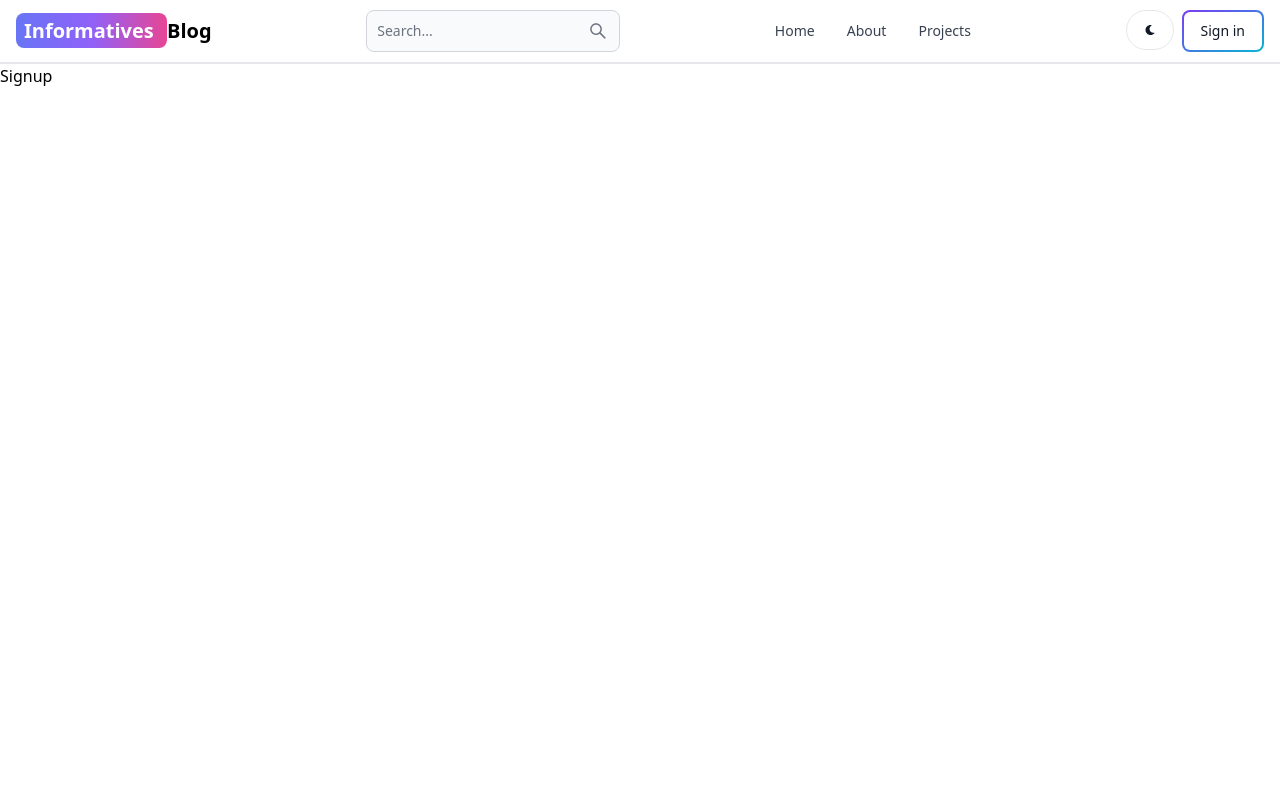
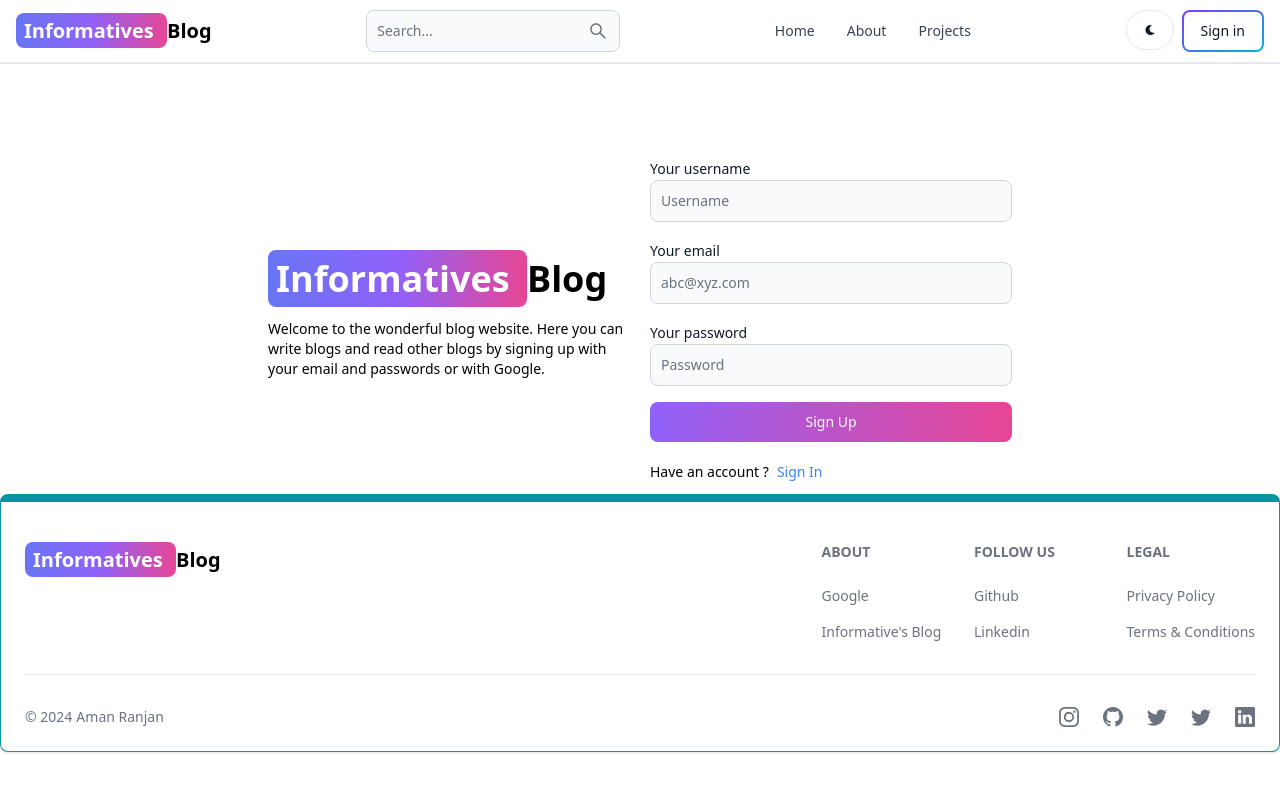
Before and after one commit to AmanRanjan-01/mern-blog, a React (Vite) app in the folder client/: page /sign-up in a window 1280 px wide. Shown: the top 792 px of the page. Built offline with nearby package versions, Linux system fonts and the light colour scheme.

Commit message:
Completing the Signup page UI and Functionalities with Footer Component

```diff
--- a/client/src/App.jsx
+++ b/client/src/App.jsx
@@ -7,6 +7,7 @@
 import Projects from './pages/Projects'
 import { BrowserRouter,Route,Routes  } from 'react-router-dom'
 import Header from './components/Header'
+import Footer from './components/Footer'
 export default function App() {
   return (
     <BrowserRouter>
@@ -19,7 +20,7 @@
       <Route path="/dashboard" element={<Dashboard />} />
       <Route path="/projects" element={<Projects />} />
     </Routes>
-
+    <Footer/>
     </BrowserRouter>
   )
 }
--- /dev/null
+++ b/client/src/components/Footer.jsx
@@ -0,0 +1,71 @@
+import { Footer } from 'flowbite-react'
+import React from 'react'
+import { Link } from 'react-router-dom'
+import {BsInstagram , BsTwitter , BsGithub,BsLinkedin } from 'react-icons/bs'
+export default function FooterComp() {
+  return (
+    <Footer container className='border border-t-8 border-teal-500'>
+        <div className='w-full max-w-7xl mx-auto'>
+            <div className='grid w-full justify-between sm:flex md:grid-cols-1'>
+                <div className='mt-5'>
+                    <Link to="/" className='self-center whitespace-nowrap text-lg sm:text-xl font-semibold dark:text-white'>
+                    <span className='px-2 py-1 bg-gradient-to-r from-indigo-500 via-purple-500 to-pink-500 rounded-lg text-white'>Informatives </span>
+                    Blog
+                    </Link>
+                </div>
+                <div className='grid grid-cols-2 gap-8 mt-4 sm:grid-cols-3 sm:gap-6'>
+                    <div>
+                    <Footer.Title title='About' />
+                    <Footer.LinkGroup col>
+                        <Footer.Link href='https://www.google.com' target='_blank' rel='noopener noreferrer'>
+                            Google
+                        </Footer.Link>
+                        <Footer.Link href='/about' target='_blank' rel='noopener noreferrer'>
+                            Informative's Blog
+                        </Footer.Link>
+
+                    </Footer.LinkGroup>
+                    </div>
+                    <div>
+                    <Footer.Title title='Follow Us' />
+                    <Footer.LinkGroup col>
+                        <Footer.Link href='https://github.com/AmanRanjan-01' target='_blank' rel='noopener noreferrer'>
+                            Github
+                        </Footer.Link>
+                        <Footer.Link href='https://www.linkedin.com/in/aman-ranjan-14028b232/' target='_blank' rel='noopener noreferrer'>
+                            Linkedin
+                        </Footer.Link>
+
+                    </Footer.LinkGroup>
+                    </div>
+                    <div>
+                    <Footer.Title title='Legal' />
+                    <Footer.LinkGroup col>
+                        <Footer.Link href='#'>
+                            Privacy Policy
+                        </Footer.Link>
+                        <Footer.Link href='#'>
+                            Terms &amp; Conditions
+                        </Footer.Link>
+
+                    </Footer.LinkGroup>
+                    </div>
+                </div>
+            </div>
+            <Footer.Divider />
+            <div className='w-full sm:flex sm:items-center sm:justify-between'>
+                <Footer.Copyright href='#' by='Aman Ranjan' year={new Date().getFullYear()} />
+            <div className='flex gap-6 sm:mt-0 mt-4 sm:justify-center'>
+                <Footer.Icon href="#" icon={BsInstagram}/>
+                <Footer.Icon href="#" icon={BsGithub}/>
+                <Footer.Icon href="#" icon={BsTwitter}/>
+                <Footer.Icon href="#" icon={BsTwitter}/>
+                <Footer.Icon href='#' icon = {BsLinkedin}/>
+
+            </div>
+            </div>
+
+        </div>
+    </Footer>
+  )
+}
--- a/client/src/pages/Signup.jsx
+++ b/client/src/pages/Signup.jsx
@@ -1,7 +1,99 @@
-import React from 'react'
+import React, { useState } from 'react'
+import {Alert, Button, Label, Spinner, TextInput} from 'flowbite-react';
+import {Link , useNavigate} from 'react-router-dom';
+export default function Signup() {
+  const [formData,setFormData]= useState({});
+  const [errorMessage , setErrorMessage] = useState(null);
+  const [loading,setLoading]=useState(false);
+  const navigate = useNavigate();
+  const handleChange = (e)=>{
+    setFormData({...formData , [e.target.id]:e.target.value.trim()});
+  }
+  const handleSubmit = async (e)=>{
+    e.preventDefault();
+    if(!formData.username || !formData.email || !formData.password){
+      return setErrorMessage('Please fill out all fields')
+    }
+    try {
+      setLoading(true);
+      setErrorMessage(null);
+      const res = await fetch('/api/auth/signup',{
+        method: 'POST',
+        headers :{'Content-Type' : 'application/json'},
+        body:JSON.stringify(formData),
+      });
+      const data= await res.json();
+      if(data.success === false){
+        return setErrorMessage(data.message);
+      }
+      setLoading(false);
+      if(res.ok){
+        navigate('/sign-in');
+      }
+    } catch (error) {
+      setErrorMessage(error.message);
+      setLoading(false);
+    }
+  }
+  return (
+    <div className='min-h-screeen mt-20'>
+      <div className='flex p-3 max-w-3xl mx-auto flex-col md:flex-row md:items-center gap-5'>
+        <div className='flex-1'>
+      <Link to="/" className='text-4xl font-bold dark:text-white'>
+            <span className='px-2 py-1 bg-gradient-to-r from-indigo-500 via-purple-500 to-pink-500 rounded-lg text-white'>Informatives </span>
+            Blog
+        </Link>
+        <p className='text-sm mt-5'>
+          Welcome to the wonderful blog website. Here you can write blogs and read other blogs by signing up with your email and passwords or with Google.
+        </p>
+      </div>
 
-export default function Signup() {
-  return (
-    <div>Signup</div>
-  )
+      <div className='flex-1'>
+        <form className='flex flex-col gap-4' onSubmit={handleSubmit}>
+          <div>
+            <Label value = 'Your username' />
+            <TextInput type='text'
+            placeholder='Username'
+            id = 'username' onChange={handleChange} />
+          </div>
+          <div>
+            <Label value = 'Your email' />
+            <TextInput type='email'
+            placeholder='abc@xyz.com'
+            id = 'email' onChange={handleChange} />
+          </div>
+          <div>
+            <Label value = 'Your password' />
+            <TextInput type='password'
+            placeholder='Password'
+            id = 'password' onChange={handleChange} />
+          </div>
+          <Button gradientDuoTone='purpleToPink' type='submit' disabled={loading}>
+            {
+              loading ?(
+                <>
+                <Spinner size='sm/' />
+                <span className='pl-3'>Loading...</span>
+                </>
+              ):'Sign Up'
+            }
+          </Button>
+        </form>
+        <div className='flex gap-2 text-sm mt-5'>
+          <span>Have an account ?</span>
+          <Link to ='/sign-in' className='text-blue-500'>
+            Sign In
+          </Link>
+        </div>
+        {
+          errorMessage && (
+            <Alert className='mt-5' color="failure">
+            {errorMessage}
+            </Alert>
+            )
+        }
+      </div>
+      </div>
+    </div>
+  );
 }
--- a/client/vite.config.js
+++ b/client/vite.config.js
@@ -3,5 +3,13 @@
 
 // https://vitejs.dev/config/
 export default defineConfig({
+  server:{
+    proxy:{
+      '/api':{
+        target:'http://localhost:3000',
+        secure:false,
+      },
+    },
+  },
   plugins: [react()],
 })
```
